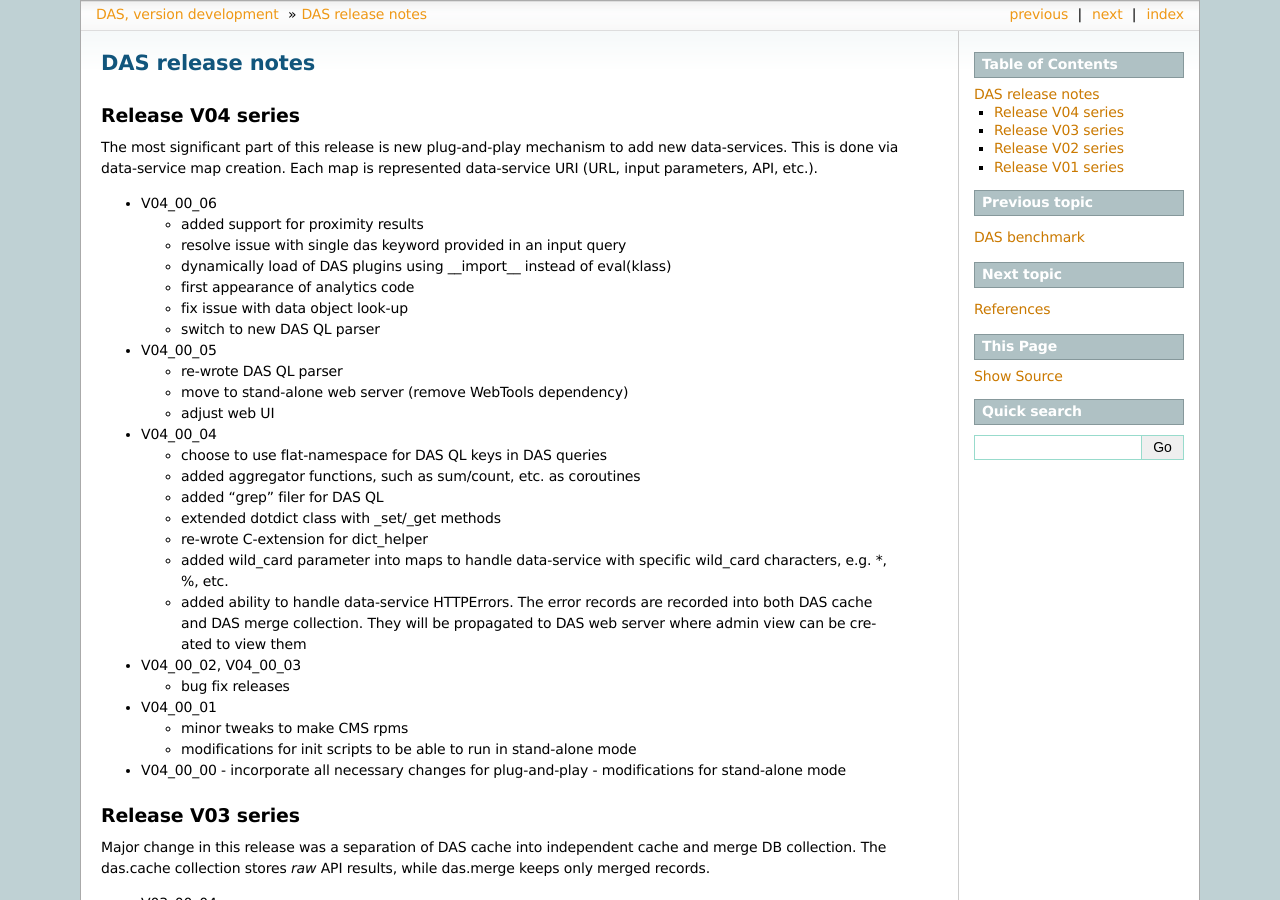
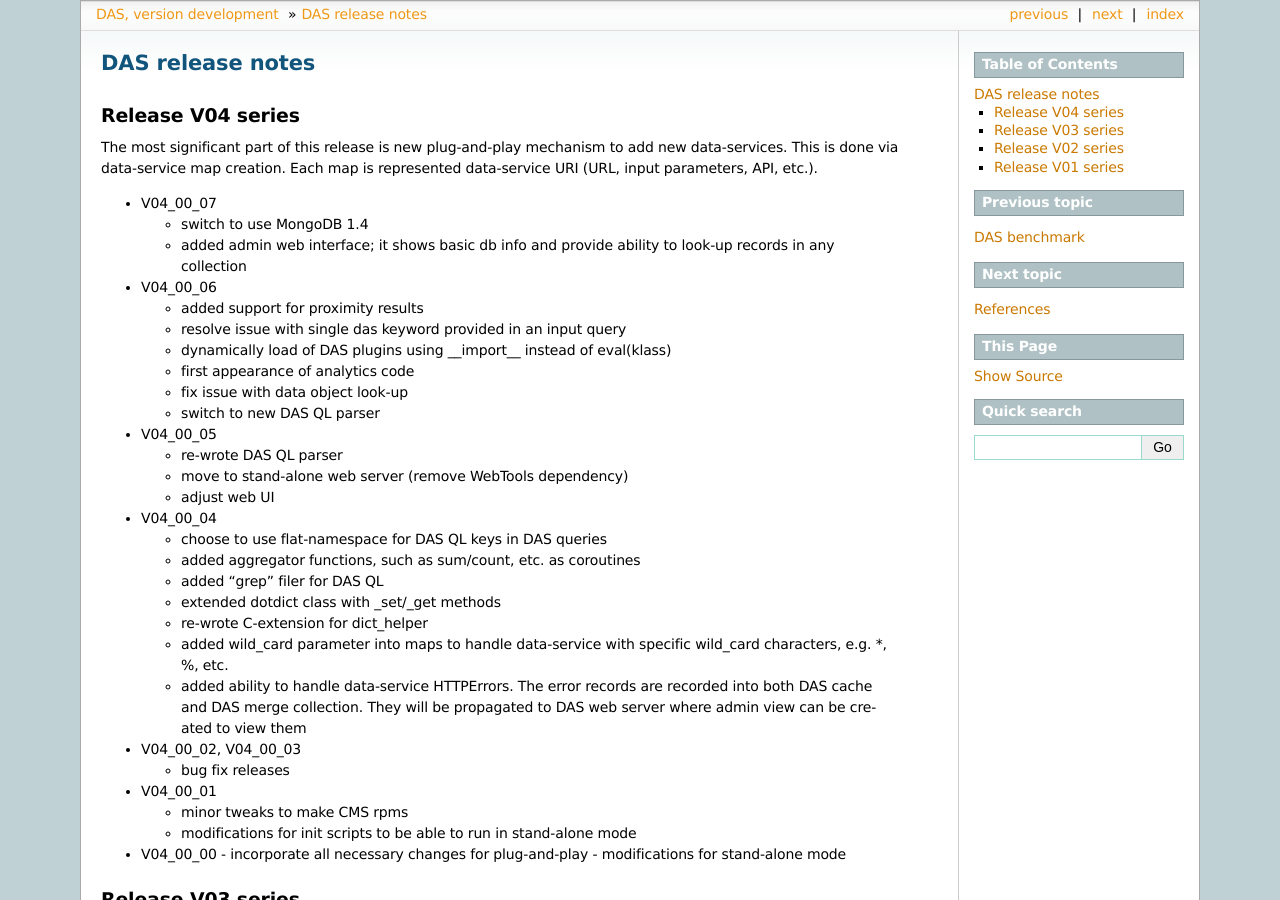
Before and after one commit to dmwm/DAS, a Sphinx documentation site: the page built from doc/sphinx/changelog.rst, in a window 1280 px wide and 900 px high. Built offline with Sphinx 7.4.7, drawn with Linux system fonts in a browser that asks for light colours.

Commit message:
Update
git-svn-id: svn+ssh://svn.cern.ch/reps/CMSDMWM/DAS/trunk@1082 4525493e-7705-40b1-a816-d608a930855b

```diff
--- a/doc/sphinx/changelog.rst
+++ b/doc/sphinx/changelog.rst
@@ -6,6 +6,12 @@ Release V04 series
 The most significant part of this release is new plug-and-play mechanism
 to add new data-services. This is done via data-service map creation. Each
 map is represented data-service URI (URL, input parameters, API, etc.).
+
+- V04_00_07
+
+  - switch to use MongoDB 1.4
+  - added admin web interface; it shows basic db info and provide
+    ability to look-up records in any collection
 
 - V04_00_06
 
```
